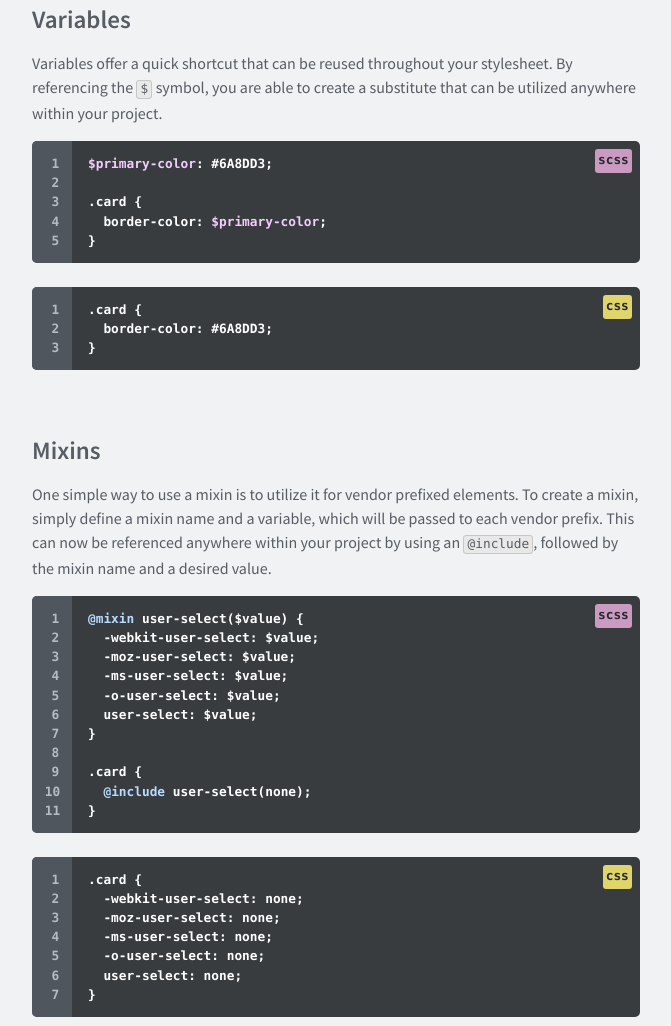
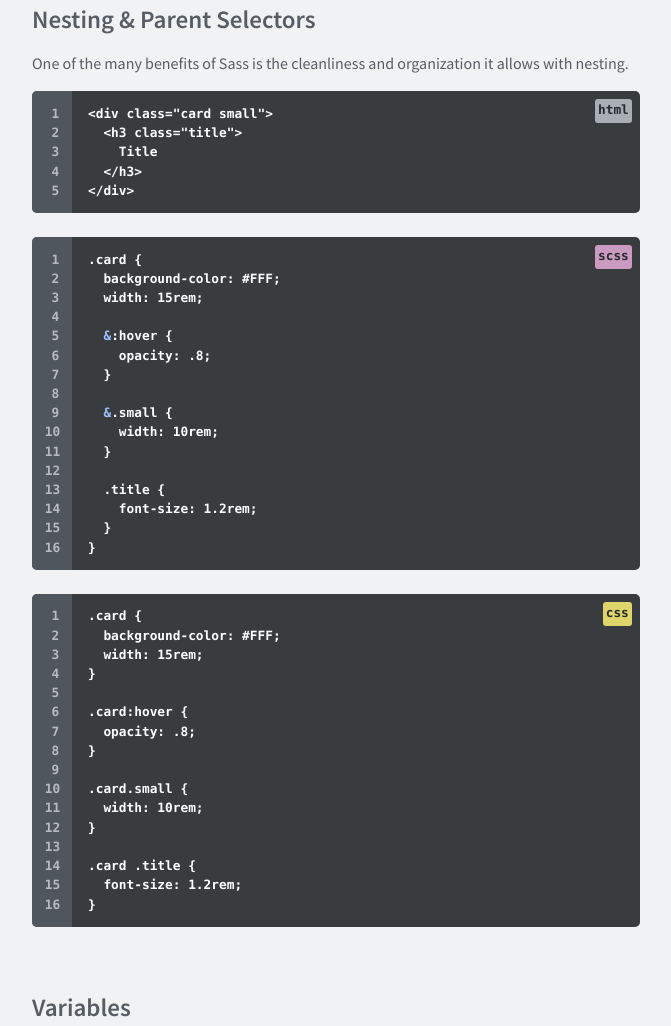
Before and after one commit to jrauh/jaredrauh.github.io, a website: page sass/index.html in a window 1280 px wide. Shown: the part 1105-2131 px from the top of the page, without its empty margins (304-975 px from the left). Drawn offline with Linux system fonts and the light colour scheme.

Commit message:
Added Nesting & Parent Selector walkthrough

```diff
--- a/sass/index.html
+++ b/sass/index.html
@@ -70,6 +70,103 @@
 </section>
 
 <section class="row">
+  <h2>Nesting & Parent Selectors</h2>
+  <p>One of the many benefits of Sass is the cleanliness and organization it allows with nesting.</p>
+  <div class="code code--html">
+    <ul class="code_number">
+      <li>1</li>
+      <li>2</li>
+      <li>3</li>
+      <li>4</li>
+      <li>5</li>
+    </ul>
+    <ul class="code_text">
+      <li>&lt;div class="card small"&gt;</li>
+      <li>&nbsp;&nbsp;&lt;h3 class="title"&gt;</li>
+      <li>&nbsp;&nbsp;&nbsp;&nbsp;Title</li>
+      <li>&nbsp;&nbsp;&lt;/h3&gt;</li>
+      <li>&lt;/div&gt;</li>
+    </ul>
+  </div>
+
+  <div class="code code--scss">
+    <ul class="code_number">
+      <li>1</li>
+      <li>2</li>
+      <li>3</li>
+      <li>4</li>
+      <li>5</li>
+      <li>6</li>
+      <li>7</li>
+      <li>8</li>
+      <li>9</li>
+      <li>10</li>
+      <li>11</li>
+      <li>12</li>
+      <li>13</li>
+      <li>14</li>
+      <li>15</li>
+      <li>16</li>
+    </ul>
+    <ul class="code_text">
+      <li>.card {</li>
+      <li>&nbsp;&nbsp;background-color: #FFF;</li>
+      <li>&nbsp;&nbsp;width: 15rem;</li>
+      <li>&nbsp;</li>
+      <li>&nbsp;&nbsp;<span class="blue">&</span>:hover {</li>
+      <li>&nbsp;&nbsp;&nbsp;&nbsp;opacity: .8;</li>
+      <li>&nbsp;&nbsp;}</li>
+      <li>&nbsp;</li>
+      <li>&nbsp;&nbsp;<span class="blue">&</span>.small {</li>
+      <li>&nbsp;&nbsp;&nbsp;&nbsp;width: 10rem;</li>
+      <li>&nbsp;&nbsp;}</li>
+      <li>&nbsp;</li>
+      <li>&nbsp;&nbsp;.title {</li>
+      <li>&nbsp;&nbsp;&nbsp;&nbsp;font-size: 1.2rem;</li>
+      <li>&nbsp;&nbsp;}</li>
+      <li>}</li>
+    </ul>
+  </div>
+
+  <div class="code code--css">
+    <ul class="code_number">
+      <li>1</li>
+      <li>2</li>
+      <li>3</li>
+      <li>4</li>
+      <li>5</li>
+      <li>6</li>
+      <li>7</li>
+      <li>8</li>
+      <li>9</li>
+      <li>10</li>
+      <li>11</li>
+      <li>12</li>
+      <li>13</li>
+      <li>14</li>
+      <li>15</li>
+      <li>16</li>
+    </ul>
+    <ul class="code_text">
+      <li>.card {</li>
+      <li>&nbsp;&nbsp;background-color: #FFF;</li>
+      <li>&nbsp;&nbsp;width: 15rem;</li>
+      <li>}</li>
+      <li>&nbsp;</li>
+      <li>.card:hover {</li>
+      <li>&nbsp;&nbsp;opacity: .8;</li>
+      <li>}</li>
+      <li>&nbsp;</li>
+      <li>.card.small {</li>
+      <li>&nbsp;&nbsp;width: 10rem;</li>
+      <li>}</li>
+      <li>&nbsp;</li>
+      <li>.card .title {</li>
+      <li>&nbsp;&nbsp;font-size: 1.2rem;</li>
+      <li>}</li>
+    </ul>
+  </div>
+
   <h2>Variables</h2>
   <p>Variables offer a quick shortcut that can be reused throughout your stylesheet. By referencing the <span class="code-block">$</span> symbol, you are able to create a substitute that can be utilized anywhere within your project.</p>
   <div class="code code--scss">
--- a/styles/partials/_learn.scss
+++ b/styles/partials/_learn.scss
@@ -65,8 +65,10 @@ header {
   padding: 0.8rem 1rem;
   position: relative;
   margin: 0.5rem 0 4rem 0;
+
   &.code--scss,
-  &.code--css {
+  &.code--css,
+  &.code--html {
     &:before {
       content: "";
       border-radius: 3px;
@@ -78,21 +80,32 @@ header {
       top: 0.5rem; right: 0.5rem;
     }
   }
-  &.code--scss {
+
+  &.code--scss,
+  &.code--html {
     margin-bottom: 1.5rem;
-    &:before {
-      content: "scss";
-      background-color: rgb(220, 165, 208);
-    }
   }
+
+  &.code--html:before {
+    content: "html";
+    background-color: $gray-300c;
+  }
+
+  &.code--scss:before {
+    content: "scss";
+    background-color: rgb(220, 165, 208);
+  }
+
   &.code--css:before {
     content: "css";
     background-color: $yellow-500;
   }
+
   .code__arrow {
     @include user-select(none);
     font-size: $font-size-normal;
   }
+
   .code_number {
     @include user-select(none);
     background-color: rgba($gray-700c, .8);
@@ -105,9 +118,14 @@ header {
     width: 2.5rem;
   }
 
+  .code_text {
+    margin: 0 -1rem 0 1.5rem;
+    li:hover { background-color: rgba($gray-700c, .5); }
+  }
+
   .green { color: $green-300; }
   .red { color: $red-300; }
-  .blue { color: $blue-200; }
+  .blue { color: $blue-300; }
   .orange { color: $orange-200; }
   .yellow { color: $yellow-200; }
   .purple { color: $purple-50; }
```
Also changed, not shown: styles/styles.css.
